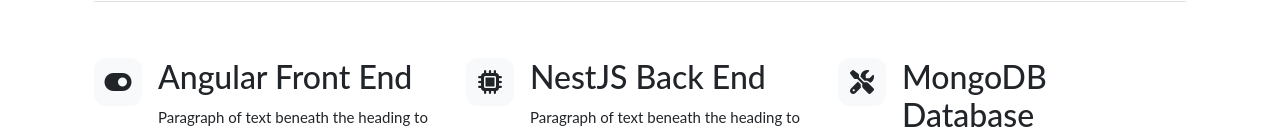
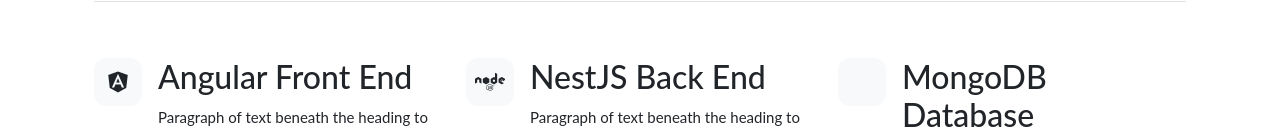
Before and after one commit to geek0075/demo-bank-graphql, an Angular app: page /home in a window 1280 px wide. Shown: the part 845-982 px from the top of the page. Built offline with nearby package versions, Linux system fonts and the light colour scheme.

Commit message:
v8-commit-8apr-2022

```diff
--- a/src/app/home/home.component.html
+++ b/src/app/home/home.component.html
@@ -18,7 +18,7 @@
     <div class="row g-4 py-5 row-cols-1 row-cols-lg-3">
         <div class="col d-flex align-items-start">
             <div class="icon-square bg-light text-dark flex-shrink-0 me-3">
-                <span class="bi" width="1em" height="1em"><i class="fa-solid fa-toggle-on"></i></span>
+                <span class="bi" width="1em" height="1em"><i class="fa-brands fa-angular"></i></span>
             </div>
             <div>
                 <h2>Angular Front End</h2>
@@ -30,7 +30,7 @@
         </div>
         <div class="col d-flex align-items-start">
             <div class="icon-square bg-light text-dark flex-shrink-0 me-3">
-                <span class="bi" width="1em" height="1em"><i class="fa-solid fa-microchip"></i></span>
+                <span class="bi" width="1em" height="1em"><i class="fa-brands fa-node"></i></span>
             </div>
             <div>
                 <h2>NestJS Back End</h2>
@@ -42,7 +42,7 @@
         </div>
         <div class="col d-flex align-items-start">
             <div class="icon-square bg-light text-dark flex-shrink-0 me-3">
-                <span class="bi" width="1em" height="1em"><i class="fa-solid fa-screwdriver-wrench"></i></span>
+                <span class="bi" width="1em" height="1em"><i class="fa-solid fa-mango"></i></span>
             </div>
             <div>
                 <h2>MongoDB Database</h2>
```
